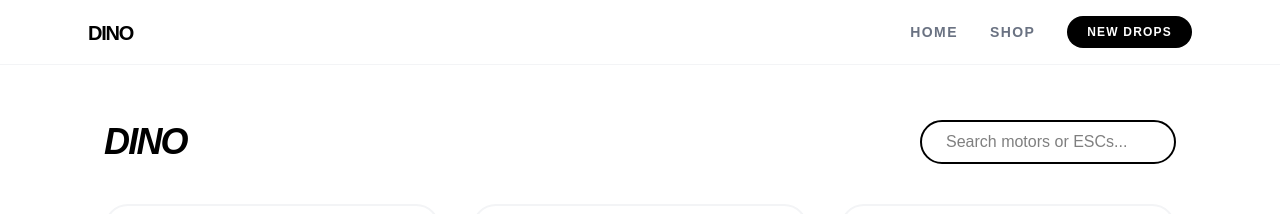
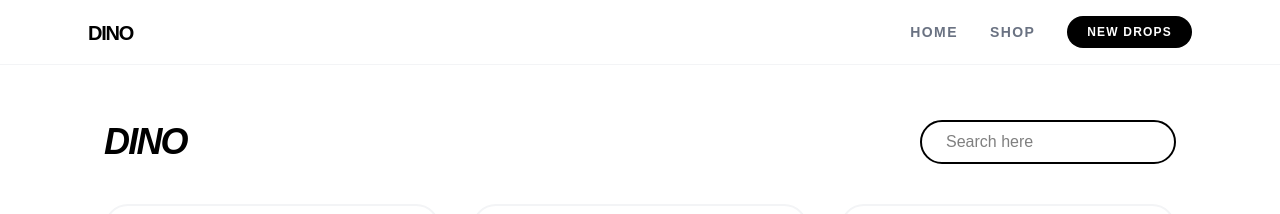
Before and after one commit to dithnal/dino-site, a Next.js app: page /products in a window 1280 px wide. Shown: the top 214 px of the page. Built offline with nearby package versions, Linux system fonts and the light colour scheme.

Commit message:
updated layout and page

```diff
--- a/app/products/page.tsx
+++ b/app/products/page.tsx
@@ -18,7 +18,7 @@ export default function ShopPage() {
 
         <input
           type="text"
-          placeholder="Search motors or ESCs..."
+          placeholder="Search here"
           className="border-2 border-black px-6 py-2 rounded-full outline-none w-full md:w-64 focus:bg-gray-50 transition"
           onChange={(e) => setSearchQuery(e.target.value)}
         />
@@ -56,7 +56,7 @@ export default function ShopPage() {
         </div>
       ) : (
         <div className="text-center py-20">
-          <p className="text-gray-400 text-lg italic">No parts found matching your search, bro.</p>
+          <p className="text-gray-400 text-lg italic">No parts found matching your search.</p>
         </div>
       )}
     </div>
```
